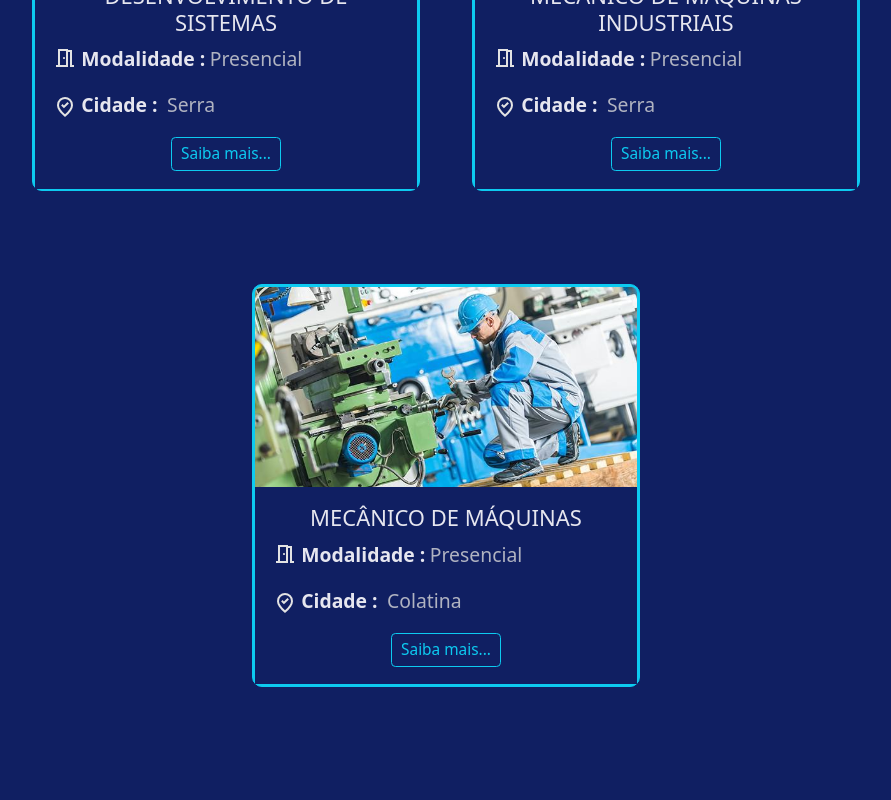
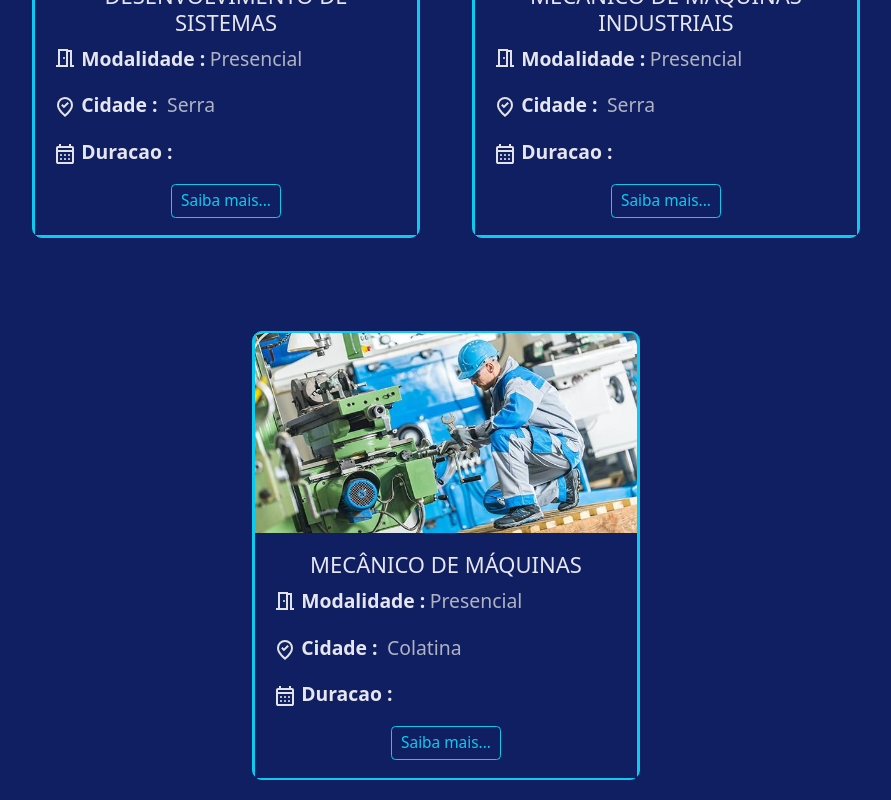
Before and after one commit to VandersonSenai/landingpageSenai, a React (Vite) app: page /home in a window 1280 px wide. Shown: the part 1140-1940 px from the top of the page, without its empty margins (194-1085 px from the left). Built offline with nearby package versions, Linux system fonts and the light colour scheme; data requests are answered from the project's data file.

Commit message:
Atualzando layout

```diff
--- a/src/components/CardCurso.jsx
+++ b/src/components/CardCurso.jsx
@@ -35,6 +35,10 @@ const CardCurso = (props) => {
             <svg xmlns="http://www.w3.org/2000/svg" height="24px" viewBox="0 -960 960 960" width="24px" fill="#e3e3e3"><path d="m438-426 198-198-57-57-141 141-56-56-57 57 113 113Zm42 240q122-112 181-203.5T720-552q0-109-69.5-178.5T480-800q-101 0-170.5 69.5T240-552q0 71 59 162.5T480-186Zm0 106Q319-217 239.5-334.5T160-552q0-150 96.5-239T480-880q127 0 223.5 89T800-552q0 100-79.5 217.5T480-80Zm0-480Z"/></svg>
             <b className="px-1">Cidade : </b>
             {props.cidade}
+          </Card.Text>          <Card.Text className="text-start">
+            <svg xmlns="http://www.w3.org/2000/svg" height="24px" viewBox="0 -960 960 960" width="24px" fill="#e3e3e3"><path d="M200-80q-33 0-56.5-23.5T120-160v-560q0-33 23.5-56.5T200-800h40v-80h80v80h320v-80h80v80h40q33 0 56.5 23.5T840-720v560q0 33-23.5 56.5T760-80H200Zm0-80h560v-400H200v400Zm0-480h560v-80H200v80Zm0 0v-80 80Zm280 240q-17 0-28.5-11.5T440-440q0-17 11.5-28.5T480-480q17 0 28.5 11.5T520-440q0 17-11.5 28.5T480-400Zm-160 0q-17 0-28.5-11.5T280-440q0-17 11.5-28.5T320-480q17 0 28.5 11.5T360-440q0 17-11.5 28.5T320-400Zm320 0q-17 0-28.5-11.5T600-440q0-17 11.5-28.5T640-480q17 0 28.5 11.5T680-440q0 17-11.5 28.5T640-400ZM480-240q-17 0-28.5-11.5T440-280q0-17 11.5-28.5T480-320q17 0 28.5 11.5T520-280q0 17-11.5 28.5T480-240Zm-160 0q-17 0-28.5-11.5T280-280q0-17 11.5-28.5T320-320q17 0 28.5 11.5T360-280q0 17-11.5 28.5T320-240Zm320 0q-17 0-28.5-11.5T600-280q0-17 11.5-28.5T640-320q17 0 28.5 11.5T680-280q0 17-11.5 28.5T640-240Z"/></svg>
+            <b className="px-1">Duracao : </b>
+            {props.duracao}
           </Card.Text>
           {/* <Card.Text style={{ color: "var(--clr-text-secondary)" }} className="text-start pb-1">
             <b>Preço: </b>{props.valor}
--- a/src/components/Contato.jsx
+++ b/src/components/Contato.jsx
@@ -103,7 +103,7 @@ const Contato = (props) => {
                             <FloatingLabel
                               controlId="floatingInputPassword"
                               label="Senha"
-                              className="mb-5"
+                              className="mb-3"
                             >
                               <Form.Control
                                 type="password"
--- a/src/components/NavBar.jsx
+++ b/src/components/NavBar.jsx
@@ -20,10 +20,10 @@ const NavBar = () => {
         alignItems: 'center'
     }}
       >
-{/* adicionando thema dark */}
+
       <Container className="mt-0 p-0 py-0" >
         <Navbar.Brand as={NavLink} to="/home">
-{/* adicionando icones aos menus             */}
+        {/* adicionando icones aos menus             */}
         <img
               alt="SenaiLogo"
               src="/SenaiLogoBranco.png"
@@ -35,7 +35,7 @@ const NavBar = () => {
         </Navbar.Brand>
         <Navbar.Toggle className={styles.text} aria-controls="basic-navbar-nav" />
         <Navbar.Collapse id="basic-navbar-nav">
-          <Nav className="me-auto bg" >
+          <Nav className="me-auto bg text-end" >
             <Nav.Link as={NavLink} className={styles}
             style={({ isActive }) => {
               return { color: isActive ?
--- a/src/data/db.json
+++ b/src/data/db.json
@@ -4,6 +4,12 @@
       "id": "1",
       "userName": "Vanderson",
       "email": "eu@gmail.com",
+      "senha": "1"
+    },
+    {
+      "id": "acf7",
+      "nome": "VANDERSON DA SILVA",
+      "email": "vanderson.silva13@aluno.senai.br",
       "senha": "1"
     }
   ],
--- a/src/pages/Historia.jsx
+++ b/src/pages/Historia.jsx
@@ -12,7 +12,7 @@ const Historia = () => {
       <Row>
             <Col className="d-flex align-items-center order-md-2">
                   <iframe height="460px"  className='mb-1 pb-2 rounded-4 col-md-12 w-100 ' src="https://www.youtube.com/embed/4BLj8S0dAS8?si=RT54eWwJdlC0vgtJ" title="SENAI: Há 77 anos mudando o Brasil
-                  " frameborder="0" allow="accelerometer; autoplay; clipboard-write; encrypted-media; gyroscope; picture-in-picture; web-share" referrerpolicy="strict-origin-when-cross-origin" allowfullscreen></iframe>
+                  "  allow="accelerometer; autoplay; clipboard-write; encrypted-media; gyroscope; picture-in-picture; web-share"  ></iframe>
 
             </Col>
 
```
